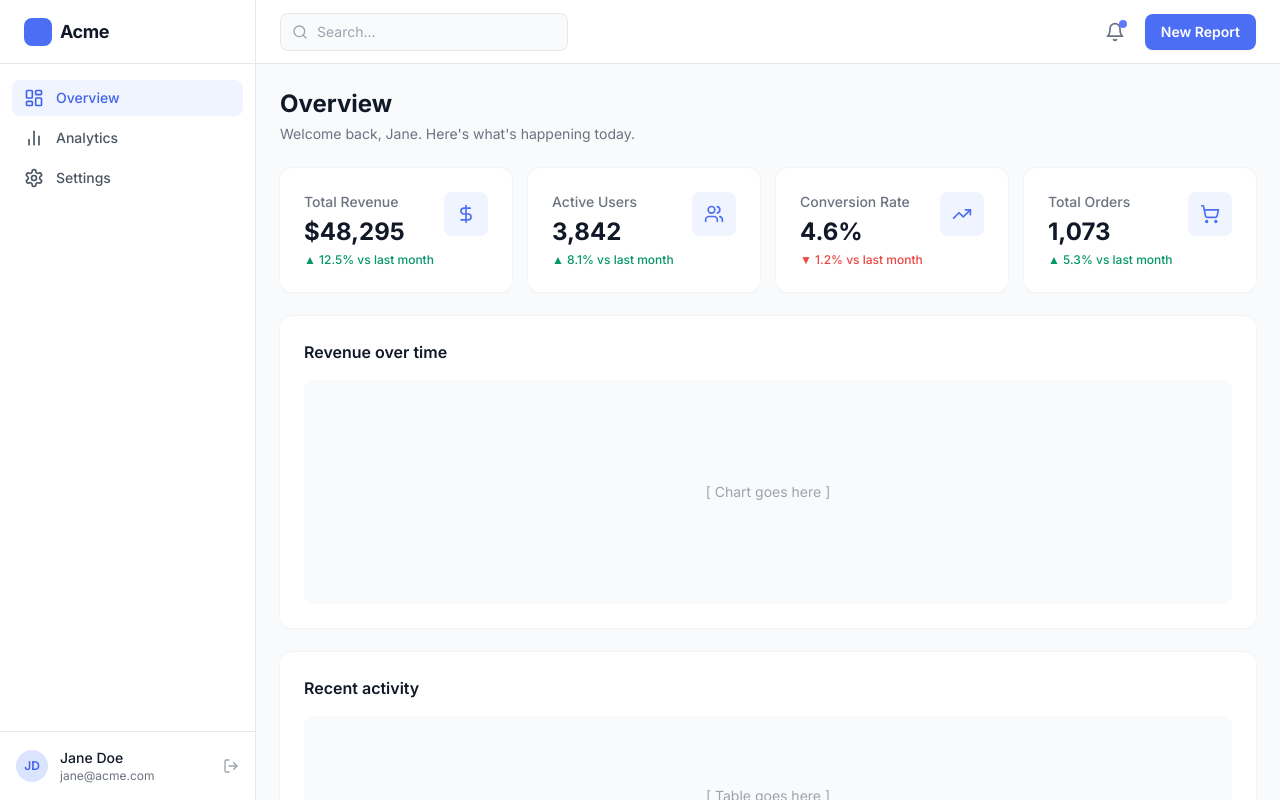
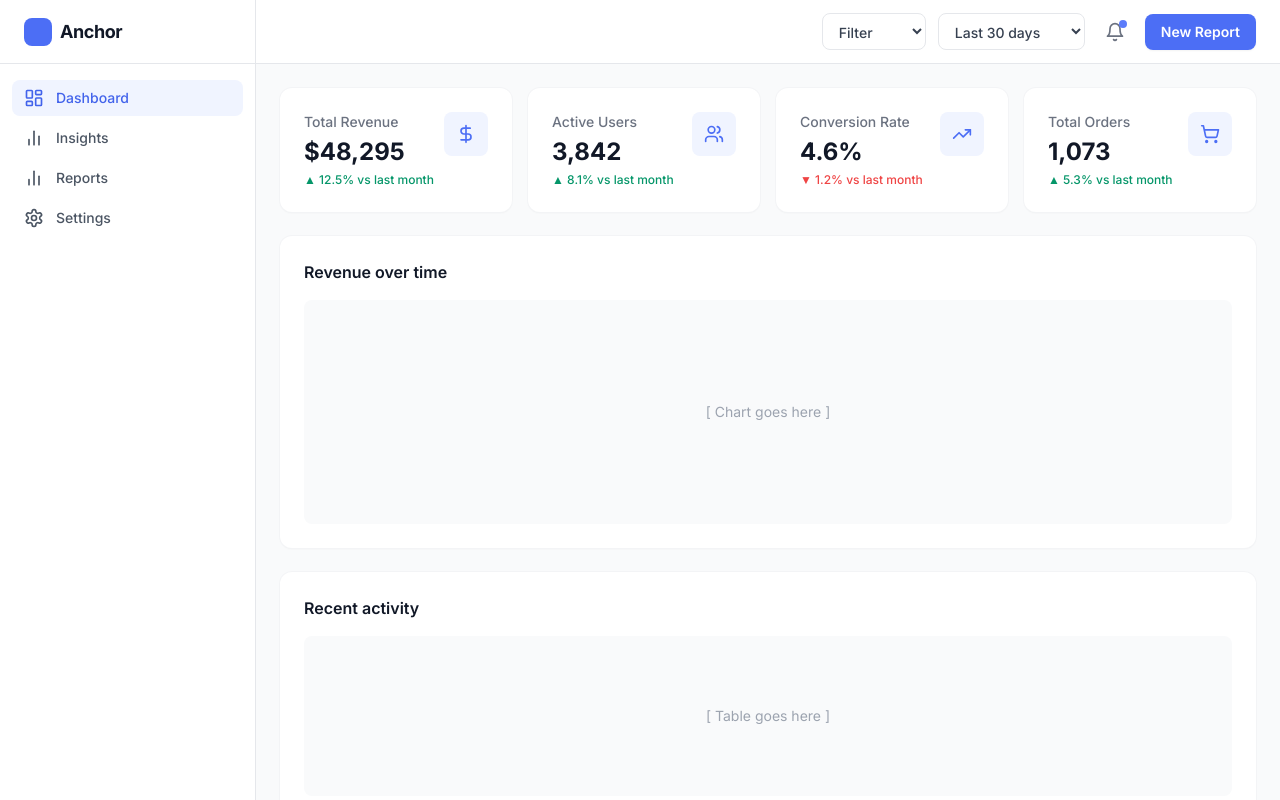
Before and after one commit to Kunpeng0/Anchor-ICT-s1-29, a React (Vite) app: page /dashboard in a window 1280 px wide. Built offline with nearby package versions, Linux system fonts and the light colour scheme.

Commit message:
Sidebar and Topbar
Edited Sidebar and Topbar to match both this project and design given in proposal

```diff
--- a/src/components/layout/Sidebar.jsx
+++ b/src/components/layout/Sidebar.jsx
@@ -2,8 +2,9 @@ import { NavLink } from 'react-router-dom'
 import { LayoutDashboard, BarChart2, Settings, LogOut } from 'lucide-react'
 
 const navItems = [
-  { to: '/dashboard', label: 'Overview', icon: LayoutDashboard, end: true },
-  { to: '/dashboard/analytics', label: 'Analytics', icon: BarChart2 },
+  { to: '/dashboard', label: 'Dashboard', icon: LayoutDashboard, end: true },
+  { to: '/dashboard/insights', label: 'Insights', icon: BarChart2 },
+  { to: '/dashboard/reports', label: 'Reports', icon: BarChart2 },
   { to: '/dashboard/settings', label: 'Settings', icon: Settings },
 ]
 
@@ -12,7 +13,7 @@ export default function Sidebar() {
     <aside className="flex w-64 flex-col border-r border-gray-200 bg-white">
       <div className="flex h-16 items-center gap-2 border-b border-gray-200 px-6">
         <div className="h-7 w-7 rounded-lg bg-brand-600" />
-        <span className="text-lg font-bold tracking-tight text-gray-900">Acme</span>
+        <span className="text-lg font-bold tracking-tight text-gray-900">Anchor</span>
       </div>
 
       <nav className="flex-1 space-y-1 overflow-y-auto px-3 py-4">
@@ -22,10 +23,9 @@ export default function Sidebar() {
             to={to}
             end={end}
             className={({ isActive }) =>
-              `flex items-center gap-3 rounded-lg px-3 py-2 text-sm font-medium transition-colors ${
-                isActive
-                  ? 'bg-brand-50 text-brand-700'
-                  : 'text-gray-600 hover:bg-gray-100 hover:text-gray-900'
+              `flex items-center gap-3 rounded-lg px-3 py-2 text-sm font-medium transition-colors ${isActive
+                ? 'bg-brand-50 text-brand-700'
+                : 'text-gray-600 hover:bg-gray-100 hover:text-gray-900'
               }`
             }
           >
@@ -34,21 +34,6 @@ export default function Sidebar() {
           </NavLink>
         ))}
       </nav>
-
-      <div className="border-t border-gray-200 p-4">
-        <div className="flex items-center gap-3">
-          <div className="h-8 w-8 rounded-full bg-brand-100 flex items-center justify-center">
-            <span className="text-xs font-semibold text-brand-700">JD</span>
-          </div>
-          <div className="flex-1 min-w-0">
-            <p className="text-sm font-medium text-gray-900 truncate">Jane Doe</p>
-            <p className="text-xs text-gray-500 truncate">jane@acme.com</p>
-          </div>
-          <button className="text-gray-400 hover:text-gray-600 transition-colors">
-            <LogOut className="h-4 w-4" />
-          </button>
-        </div>
-      </div>
     </aside>
   )
 }
--- a/src/components/layout/Topbar.jsx
+++ b/src/components/layout/Topbar.jsx
@@ -3,19 +3,33 @@ import { Bell, Search } from 'lucide-react'
 export default function Topbar() {
   return (
     <header className="flex h-16 items-center justify-between border-b border-gray-200 bg-white px-6">
+      {/*Keep to have items centered to the right*/}
       <div className="relative w-72">
-        <Search className="absolute left-3 top-1/2 h-4 w-4 -translate-y-1/2 text-gray-400" />
-        <input
-          type="text"
-          placeholder="Search..."
-          className="w-full rounded-lg border border-gray-200 bg-gray-50 py-2 pl-9 pr-4 text-sm text-gray-900 placeholder-gray-400 focus:border-brand-400 focus:bg-white focus:outline-none focus:ring-2 focus:ring-brand-100 transition"
-        />
       </div>
       <div className="flex items-center gap-3">
+
+        {/*Filter Dropdown */}
+        <select className="flex items-center gap-2 rounded-lg border border-gray-200 bg-white px-3 py-2 text-sm font-medium text-gray-700 hover:bg-gray-50 focus:outline-none focus:ring-2 focus:ring-brand-100 transition cursor-pointer">
+          <option value="">Filter</option>
+          <option value="revenue">Revenue</option>
+          <option value="users">Users</option>
+          <option value="orders">Orders</option>
+        </select>
+
+        {/*Date Dropdown*/}
+        <select className="flex items-center gap-2 rounded-lg border border-gray-200 bg-white px-3 py-2 text-sm font-medium text-gray-700 hover:bg-gray-50 focus:outline-none focus:ring-2 focus:ring-brand-100 transition cursor-pointer">
+          <option value="30">Last 30 days</option>
+          <option value="7">Last 7 days</option>
+          <option value="90">Last 90 days</option>
+          <option value="365">Last 12 months</option>
+        </select>
+
+        {/*Notification*/}
         <button className="relative rounded-lg p-2 text-gray-500 hover:bg-gray-100 hover:text-gray-700 transition-colors">
           <Bell className="h-5 w-5" />
           <span className="absolute right-1.5 top-1.5 h-2 w-2 rounded-full bg-brand-500" />
         </button>
+        {/*Report*/}
         <button className="btn-primary">New Report</button>
       </div>
     </header>
--- a/src/pages/dashboard/OverviewPage.jsx
+++ b/src/pages/dashboard/DashboardPage.jsx
@@ -8,13 +8,9 @@ const stats = [
   { label: 'Total Orders', value: '1,073', delta: 5.3, icon: ShoppingCart },
 ]
 
-export default function OverviewPage() {
+export default function DashboardPage() {
   return (
     <div className="space-y-6">
-      <div>
-        <h1 className="text-2xl font-bold text-gray-900">Overview</h1>
-        <p className="mt-1 text-sm text-gray-500">Welcome back, Jane. Here's what's happening today.</p>
-      </div>
       <div className="grid grid-cols-1 gap-4 sm:grid-cols-2 lg:grid-cols-4">
         {stats.map((stat) => (
           <StatCard key={stat.label} {...stat} />
--- a/src/pages/dashboard/AnalyticsPage.jsx
+++ b/src/pages/dashboard/InsightsPage.jsx
@@ -1,4 +1,4 @@
-export default function AnalyticsPage() {
+export default function InsightsPage() {
   return (
     <div className="space-y-6">
       <div>
--- /dev/null
+++ b/src/pages/dashboard/ReportsPage.jsx
@@ -0,0 +1,13 @@
+export default function ReportsPage() {
+    return (
+        <div className="space-y-6">
+            <div>
+                <h1 className="text-2xl font-bold text-gray-900">Reports</h1>
+                <p className="mt-1 text-sm text-gray-500">View and manage your reports.</p>
+            </div>
+            <div className="card flex h-64 items-center justify-center text-sm text-gray-400">
+                [ Reports go here ]
+            </div>
+        </div>
+    )
+}
--- a/src/router/index.jsx
+++ b/src/router/index.jsx
@@ -1,7 +1,8 @@
 import { createBrowserRouter, Navigate } from 'react-router-dom'
 import DashboardLayout from '@/components/layout/DashboardLayout'
-import OverviewPage from '@/pages/dashboard/OverviewPage'
-import AnalyticsPage from '@/pages/dashboard/AnalyticsPage'
+import DashboardPage from '@/pages/dashboard/DashboardPage'
+import InsightsPage from '@/pages/dashboard/InsightsPage'
+import ReportsPage from '@/pages/dashboard/ReportsPage'
 import SettingsPage from '@/pages/dashboard/SettingsPage'
 import NotFoundPage from '@/pages/NotFoundPage'
 
@@ -14,8 +15,9 @@ export const router = createBrowserRouter([
     path: '/dashboard',
     element: <DashboardLayout />,
     children: [
-      { index: true, element: <OverviewPage /> },
-      { path: 'analytics', element: <AnalyticsPage /> },
+      { index: true, element: <DashboardPage /> },
+      { path: 'insights', element: <InsightsPage /> },
+      { path: 'reports', element: <ReportsPage /> },
       { path: 'settings', element: <SettingsPage /> },
     ],
   },
```
